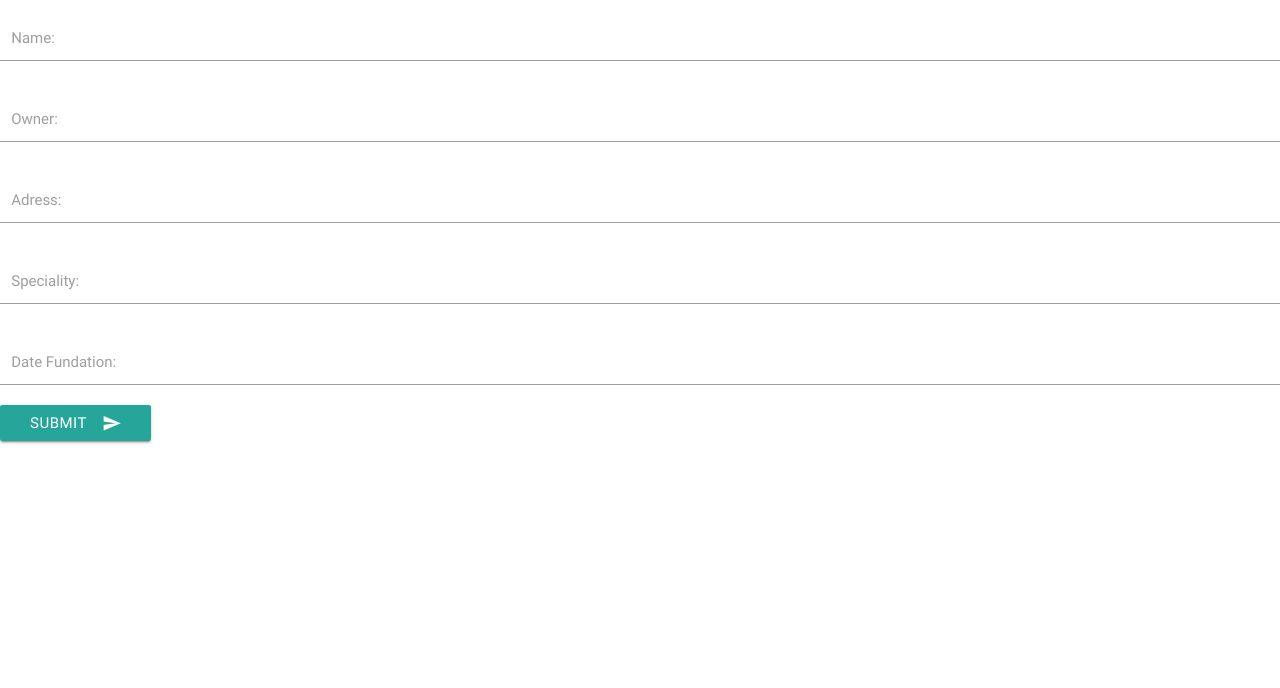
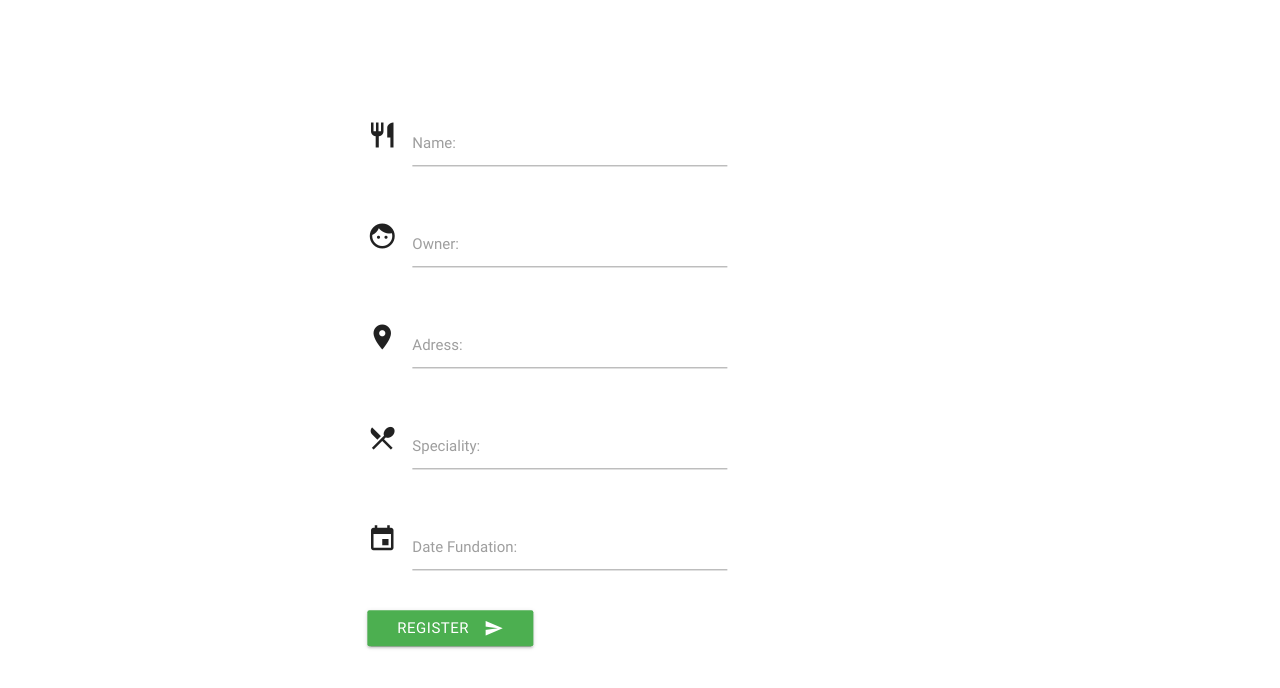
Before and after one commit to SilvaEmerson/DjangoDemo, a Django app: template restaurantes/templates/restaurantes/form_create_restaurant.html in a window 1280 px wide. Shown: the top 688 px of the page. Run offline with Django 3.2, Linux system fonts and the light colour scheme; the template is opened without the code that fills it, so the values that code supplies are empty; some libraries are stand-ins or nearby versions.

Commit message:
Edit rests_list.html

```diff
--- a/restaurantes/templates/restaurantes/form_create_restaurant.html
+++ b/restaurantes/templates/restaurantes/form_create_restaurant.html
@@ -4,38 +4,71 @@
 <link rel="stylesheet" href="{% static 'css/materialize.min.css' %}">
 <meta name="viewport" content="width=device-width, initial-scale=1.0"/>
 
-<form class="col s3" method="post">
+<style>
+  div.container{
+    position: absolute;
+    top: 50%;
+    left: 70%;
+    margin-right: -50%;
+    transform: translate(-59%, -53%);
+  }
+</style>
+
+<body>
+<main>
+<div class="container">
+
+<form class="col s12" method="post">
   {% csrf_token %}
-  <div  class="input-field col s3">
+  <div class="row">
+    <div class="input-field col s5">
+      <i class="material-icons prefix">restaurant</i>
       <input id="name" type="text" name="name">
       <label for="name">Name: </label>
     </div>
+  </div>
 
-  <div class="input-field col s3">
+  <div class="row">
+    <div class="input-field col s5">
+      <i class="material-icons prefix">face</i>
       <input id="owner" type="text" name="owner">
       <label for="owner">Owner: </label>
     </div>
+  </div>
 
-  <div class="input-field col s3">
+  <div class="row">
+    <div class="input-field col s5">
+      <i class="material-icons prefix">location_on</i>
       <input id="adress" type="text" name="adress">
       <label for="adress">Adress: </label>
     </div>
+  </div>
 
-  <div class="input-field col s3">
+  <div class="row">
+    <div class="input-field col s5">
+      <i class="material-icons prefix">restaurant_menu</i>
       <input id="speciality" type="text" name="speciality">
       <label for="speciality">Speciality: </label>
     </div>
+  </div>
 
-  <div class="input-field col s3">
+  <div class="row">
+    <div class="input-field col s5">
+      <i class="material-icons prefix">event</i>
       <input id="fund_date" type="text" name="fund_date">
       <label for="fund_date"> Date Fundation: </label>
     </div>
+  </div>
 
-  <button class="btn waves-effect waves-light" type="submit" name="action">Submit
+  <button class="btn waves-effect waves-light green" type="submit" name="action">
+    Register
     <i class="material-icons right">send</i>
   </button>
 
 </form>
+</div>
+</main>
 
+</body>
 <script type="text/javascript" src="https://code.jquery.com/jquery-3.2.1.min.js"></script>
 <script src="{% static 'js/materialize.min.js' %}"></script>
```
Lines whose indentation alone changed are shown as unchanged.
